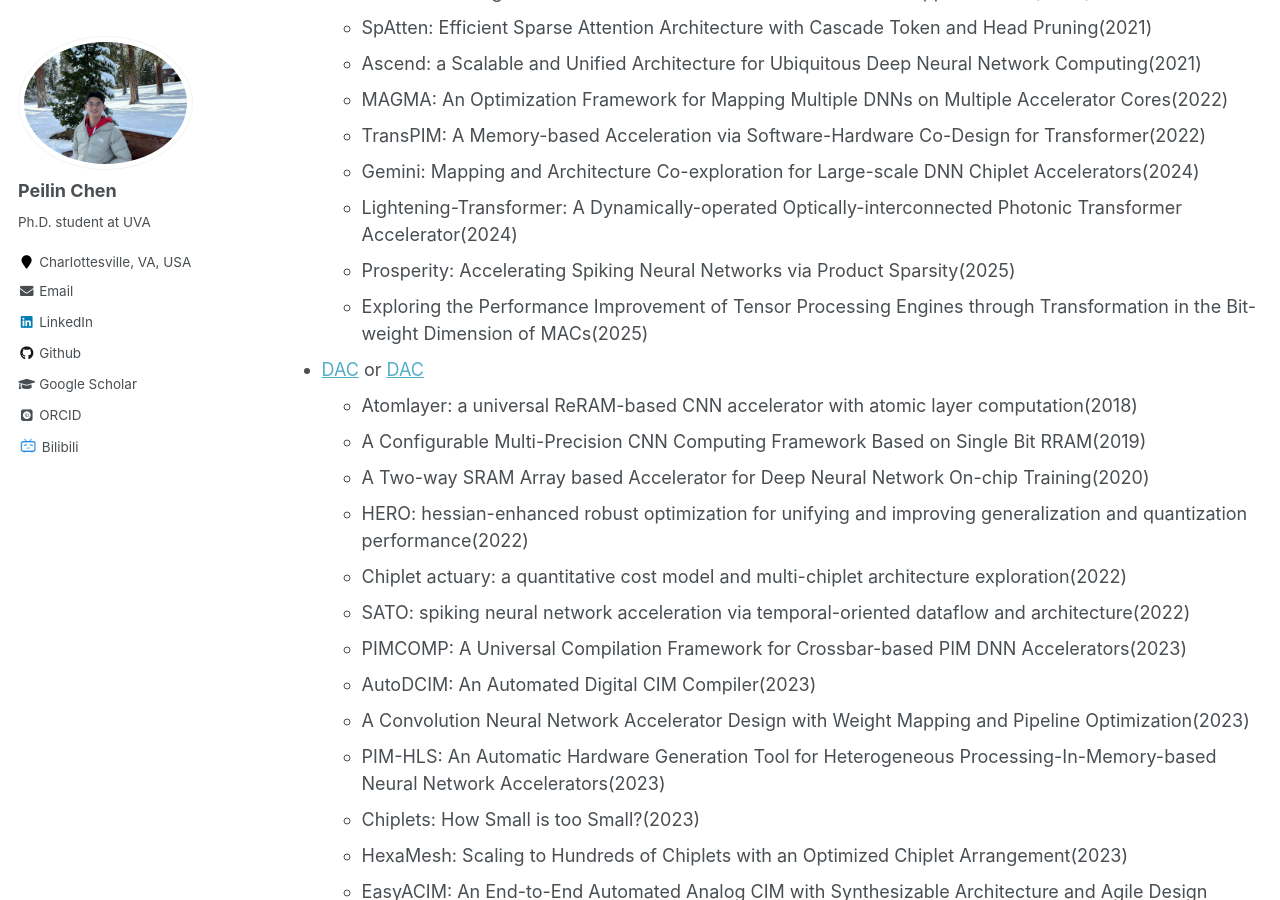
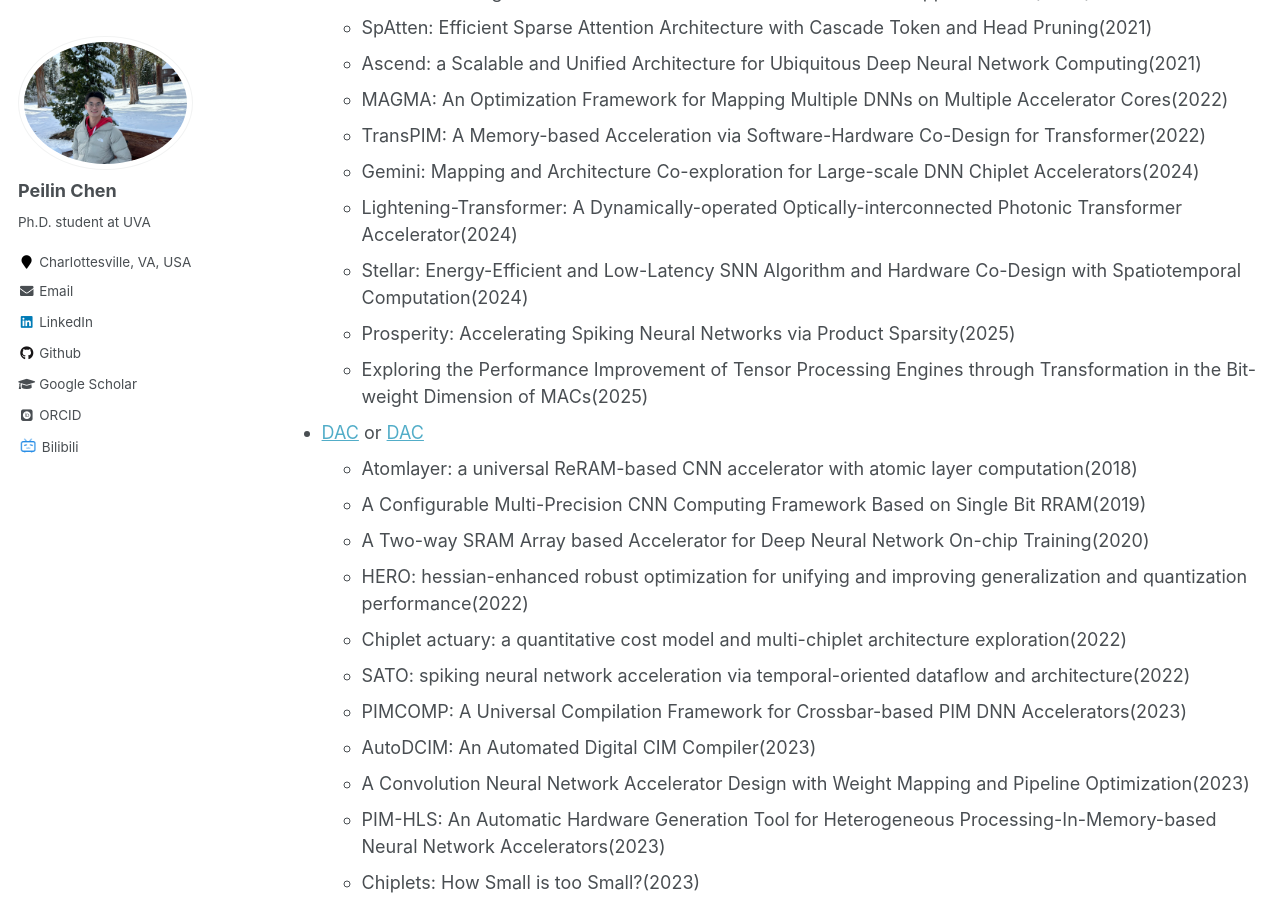
Before and after one commit to peilin-chen/peilin-chen.github.io, a Jekyll site: the page built from _pages/reading list.md, in a window 1280 px wide and 900 px high, scrolled down 3480 px. Built offline with Jekyll 4.4.1, drawn with Linux system fonts in a browser that asks for light colours; some web fonts are replaced; formulas are drawn with MathJax 3.

Commit message:
Update reading list.md

```diff
--- a/_pages/reading list.md
+++ b/_pages/reading list.md
@@ -80,6 +80,7 @@ author_profile: true
   - TransPIM: A Memory-based Acceleration via Software-Hardware Co-Design for Transformer(2022)
   - Gemini: Mapping and Architecture Co-exploration for Large-scale DNN Chiplet Accelerators(2024)
   - Lightening-Transformer: A Dynamically-operated Optically-interconnected Photonic Transformer Accelerator(2024)
+  - Stellar: Energy-Efficient and Low-Latency SNN Algorithm and Hardware Co-Design with Spatiotemporal Computation(2024)
   - Prosperity: Accelerating Spiking Neural Networks via Product Sparsity(2025)
   - Exploring the Performance Improvement of Tensor Processing Engines through Transformation in the Bit-weight Dimension of MACs(2025)
 * [DAC](https://dblp.org/db/conf/dac/index.html) or [DAC](https://ieeexplore.ieee.org/xpl/conhome/1000196/all-proceedings)
```
